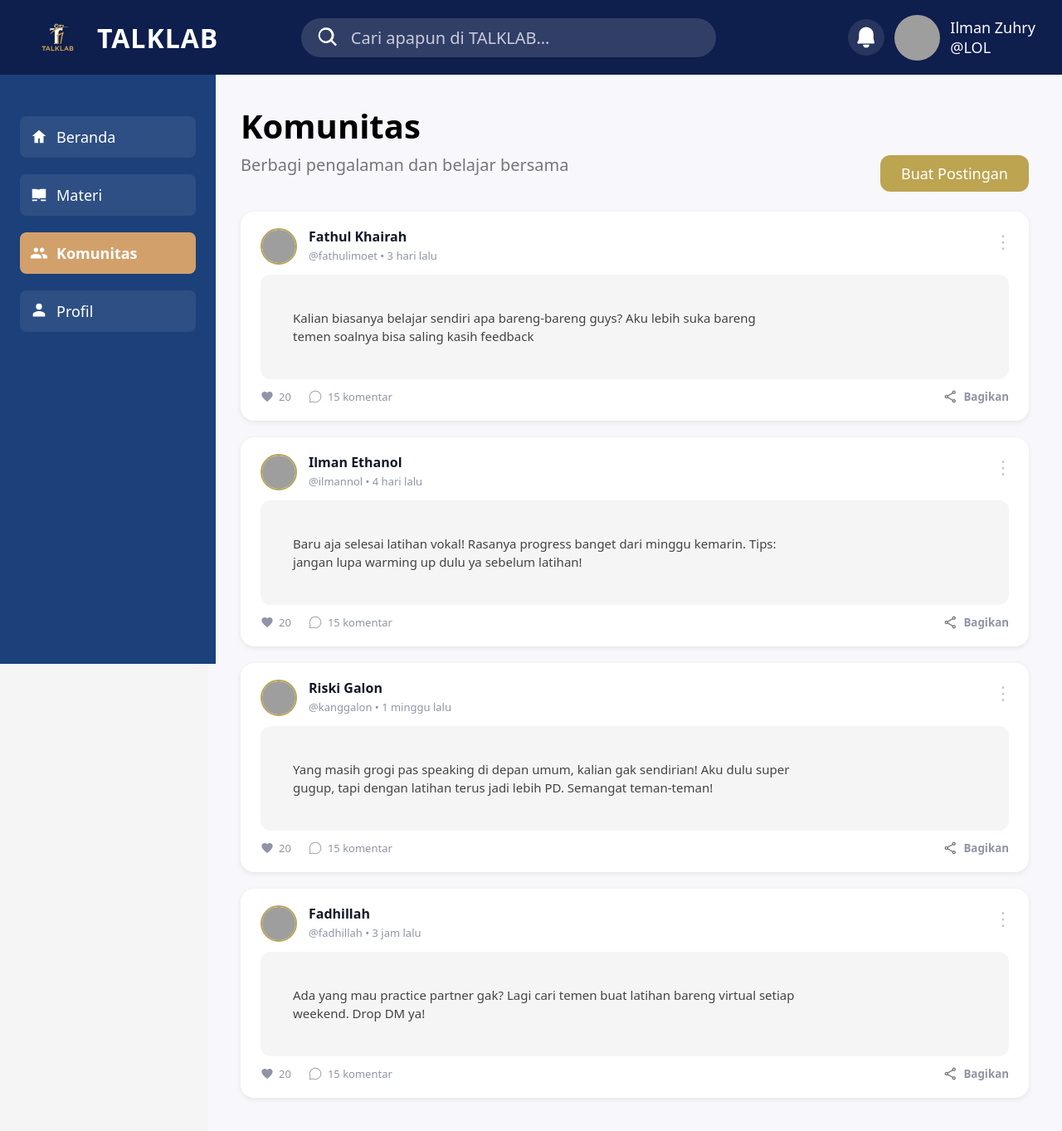
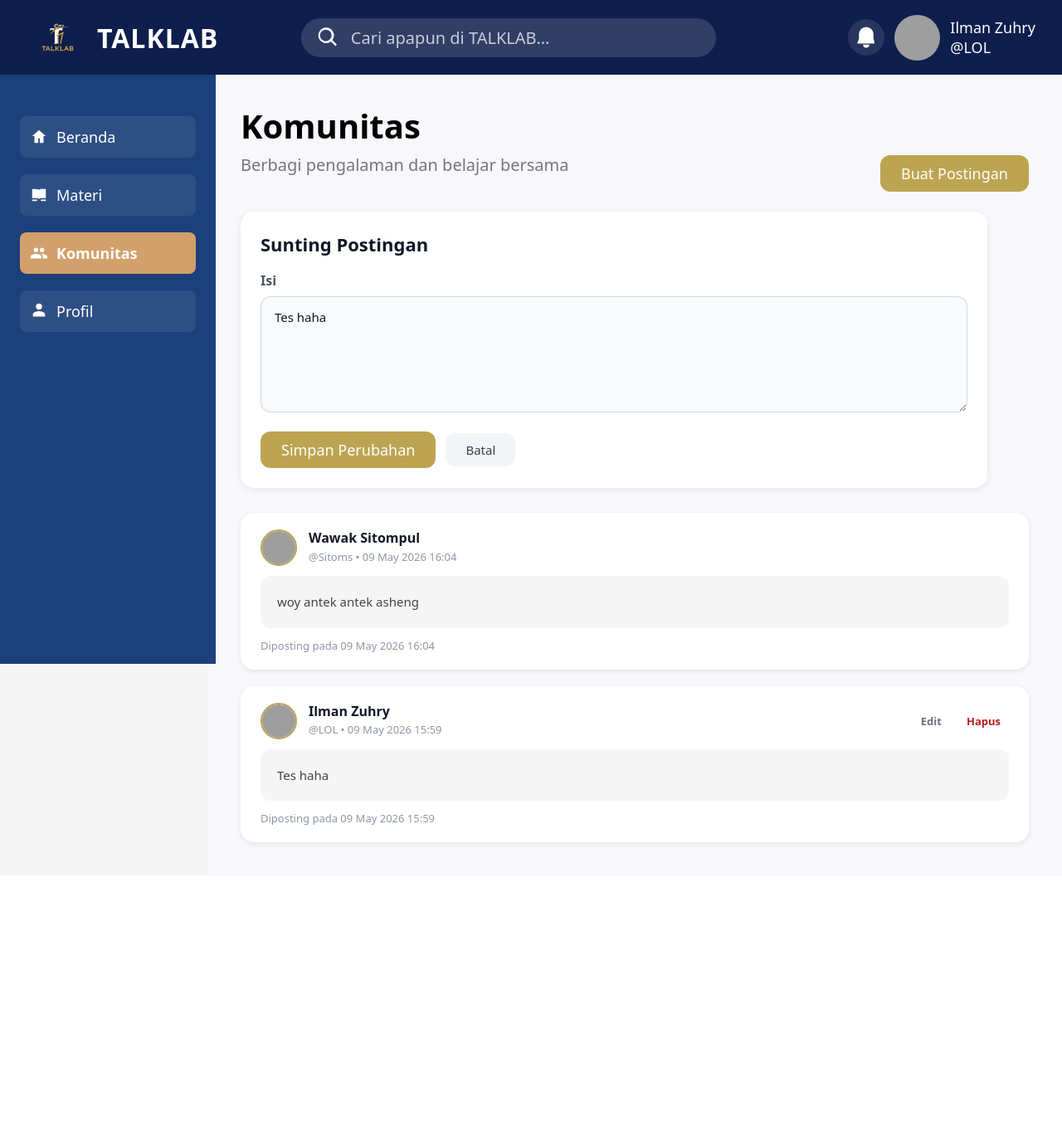
Before and after one commit to IlmanZuhry/TalkLab, a PHP site: page /Komunitas.php?edit=1 in a window 1280 px wide. Shown: the whole page at 83% size. After the commit the page ends 1019 px from the top, so only its background shows below. Run offline with PHP 8.4, Linux system fonts and the light colour scheme; a user stored in the database is signed in; data comes from the database, SQL or seed files in the repository; both versions use the stored data as it was after the commit; grey boxes are pictures that could not be loaded.

Commit message:
Komunitas1

```diff
--- a/Komunitas.php
+++ b/Komunitas.php
@@ -2,6 +2,79 @@
 require_once 'core.php';
 if (session_status() == PHP_SESSION_NONE) session_start();
 $app = new manz();
+$app->ensureSession();
+$currentUser = $app->getCurrentUser();
+
+$feedback = '';
+$feedbackType = 'info';
+$editPost = null;
+
+function redirectWith(array $params = []){
+    $url = 'Komunitas.php';
+    if (!empty($params)){
+        $url .= '?' . http_build_query($params);
+    }
+    header('Location: ' . $url);
+    exit;
+}
+
+if ($_SERVER['REQUEST_METHOD'] === 'POST') {
+    if (!$app->isLoggedIn()) {
+        redirectWith(['error' => 'Anda harus masuk untuk melakukan aksi ini.']);
+    }
+
+    $action = $_POST['action'] ?? '';
+    $content = trim($_POST['content'] ?? '');
+
+    if ($action === 'create') {
+        if ($content === '') {
+            redirectWith(['error' => 'Isi postingan tidak boleh kosong.']);
+        }
+        if ($app->createCommunityPost($currentUser['Id_User'],$content)) {
+            redirectWith(['success' => 'Postingan berhasil dibuat.']);
+        }
+        redirectWith(['error' => 'Gagal membuat postingan. Silakan coba lagi.']);
+    }
+
+    if ($action === 'update') {
+        $postId = $_POST['post_id'] ?? '';
+        if ($postId === '' || $title === '' || $content === '') {
+            redirectWith(['error' => 'Data tidak lengkap untuk memperbarui postingan.']);
+        }
+        if ($app->updateCommunityPost($postId, $currentUser['Id_User'],$content)) {
+            redirectWith(['success' => 'Postingan berhasil diperbarui.']);
+        }
+        redirectWith(['error' => 'Gagal memperbarui postingan.']);
+    }
+
+    if ($action === 'delete') {
+        $postId = $_POST['post_id'] ?? '';
+        if ($postId === '') {
+            redirectWith(['error' => 'Postingan tidak ditemukan.']);
+        }
+        if ($app->deleteCommunityPost($postId, $currentUser['Id_User'])) {
+            redirectWith(['success' => 'Postingan berhasil dihapus.']);
+        }
+        redirectWith(['error' => 'Gagal menghapus postingan.']);
+    }
+}
+
+if (!empty($_GET['success'])) {
+    $feedback = htmlspecialchars($_GET['success']);
+    $feedbackType = 'success';
+} elseif (!empty($_GET['error'])) {
+    $feedback = htmlspecialchars($_GET['error']);
+    $feedbackType = 'error';
+}
+
+if (!empty($_GET['edit']) && $currentUser) {
+    $post = $app->getCommunityPostById($_GET['edit']);
+    if ($post && $post['Id_User'] === $currentUser['Id_User']) {
+        $editPost = $post;
+    }
+}
+
+$posts = $app->getCommunityPosts();
 ?>
 <!DOCTYPE html>
 <html lang="id">
@@ -51,6 +124,21 @@ $app = new manz();
       margin-bottom: 24px;
       margin-top: -55px;
     }
+
+    .btn-submit{
+  background-color: #bca451;
+  color: white;
+  padding: 10px 25px;
+  border: none;
+  border-radius: 12px;
+  font-size: 18px;
+  cursor: pointer;
+  transition: background-color 0.3s;
+}
+
+.btn-submit:hover{
+  background-color: #a5924a;
+}
 
     .btn-posting:hover { background-color: #a5924a; }
 
@@ -104,10 +192,11 @@ $app = new manz();
       color: #434445;
       background-color: #f5f5f5;
       border-radius: 12px;
-      padding: 18px 0;
+      padding: 20px;
       white-space: pre-wrap;
       user-select: text;
       text-align: left;
+
     }
 
     .post-footer {
@@ -139,6 +228,129 @@ $app = new manz();
     }
 
     .post-share:hover { color: #bca451; }
+
+    .alert {
+      padding: 16px 20px;
+      border-radius: 14px;
+      margin-bottom: 24px;
+      font-size: 15px;
+      max-width: 900px;
+    }
+
+    .alert.success { background-color: #e6f4ea; color: #175c3f; }
+    .alert.error { background-color: #fce8e6; color: #9a2a22; }
+
+    .post-form {
+      background: white;
+      padding: 24px;
+      border-radius: 16px;
+      box-shadow: 0 2px 10px rgb(0 0 0 / 0.08);
+      margin-bottom: 30px;
+      max-width: 900px;
+    }
+
+    .post-form h2 {
+      margin-top: 0;
+      margin-bottom: 18px;
+      font-size: 22px;
+      color: #101828;
+    }
+
+    .form-group { margin-bottom: 18px; }
+    .form-group label {
+      display: block;
+      margin-bottom: 8px;
+      color: #4b5563;
+      font-weight: 600;
+    }
+
+    .form-group input,
+    .form-group textarea {
+      width: 100%;
+      padding: 14px 16px;
+      border: 1px solid #d1d5db;
+      border-radius: 12px;
+      font-size: 15px;
+      color: #111827;
+      background: #f8fafc;
+    }
+
+    .form-group textarea { min-height: 140px; resize: vertical; }
+
+    .form-actions {
+      display: flex;
+      flex-wrap: wrap;
+      gap: 12px;
+      align-items: center;
+    }
+
+    .btn-cancel {
+      display: inline-flex;
+      align-items: center;
+      justify-content: center;
+      padding: 10px 24px;
+      color: #374151;
+      background: #f3f4f6;
+      border-radius: 12px;
+      text-decoration: none;
+      font-size: 15px;
+    }
+
+    .info-box {
+      background: white;
+      max-width: 900px;
+      padding: 18px 22px;
+      border-radius: 16px;
+      box-shadow: 0 2px 10px rgb(0 0 0 / 0.05);
+      margin-bottom: 30px;
+      color: #334155;
+      font-size: 15px;
+    }
+
+    .post-list { display: flex; flex-direction: column; gap: 20px; }
+
+    .post-actions {
+      margin-left: auto;
+      display: flex;
+      gap: 10px;
+      align-items: center;
+    }
+
+    .post-action,
+    .post-action.delete {
+      font-size: 13px;
+      font-weight: 700;
+      color: #6b7280;
+      background: none;
+      border: none;
+      cursor: pointer;
+      text-decoration: none;
+      padding: 6px 10px;
+      border-radius: 10px;
+    }
+
+    .post-action.delete { color: #b91c1c; }
+
+    .post-title {
+      margin: 0;
+      font-size: 18px;
+      font-weight: 700;
+      color: #111827;
+    }
+
+    .empty-state {
+      padding: 24px;
+      border-radius: 16px;
+      background: white;
+      border: 1px dashed #cbd5e1;
+      color: #334155;
+      max-width: 900px;
+    }
+
+    @media (max-width: 1024px) {
+      main { padding: 24px; margin-left: 0; }
+      .btn-posting { float: none; display: block; width: 100%; margin-top: 12px; }
+    }
   </style>
 </head>
 
@@ -150,141 +362,86 @@ $app = new manz();
     <div class="clearfix">
       <h1 style="font-size:40px; font-weight:700; color:#000;">Komunitas</h1>
       <p style="color:#777; font-size:20px; margin-bottom:30px;">Berbagi pengalaman dan belajar bersama</p>
-      <button class="btn-posting" type="button" aria-label="Buat Postingan">Buat Postingan</button>
+      <?php if ($currentUser): ?>
+        <button class="btn-posting" id="toggle-post-form" type="button" aria-label="Buat Postingan">Buat Postingan</button>
+      <?php endif; ?>
     </div>
 
+    <?php if ($feedback): ?>
+      <div class="alert <?= $feedbackType ?>"><?= $feedback ?></div>
+    <?php endif; ?>
+
+    <?php if ($currentUser): ?>
+      <section class="post-form" id="post-form" style="<?= $editPost ? 'display:block;' : 'display:none;' ?>">
+        <h2><?= $editPost ? 'Sunting Postingan' : 'Tulis Postingan Baru' ?></h2>
+        <form action="Komunitas.php" method="post">
+          <input type="hidden" name="action" value="<?= $editPost ? 'update' : 'create' ?>">
+          <?php if ($editPost): ?>
+            <input type="hidden" name="post_id" value="<?= htmlspecialchars($editPost['Id']) ?>">
+          <?php endif; ?>
+
+          <div class="form-group">
+            <label for="content">Isi</label>
+            <textarea id="content" name="content" required><?= htmlspecialchars($editPost['Isi'] ?? '') ?></textarea>
+          </div>
+
+          <div class="form-actions">
+            <button class="btn-submit" type="submit"><?= $editPost ? 'Simpan Perubahan' : 'Posting' ?></button>
+            <?php if ($editPost): ?>
+              <a href="Komunitas.php" class="btn-cancel">Batal</a>
+            <?php endif; ?>
+          </div>
+        </form>
+      </section>
+    <?php else: ?>
+      <div class="info-box">Silakan <a href="login.php">masuk</a> atau <a href="regis.php">daftar</a> untuk membuat postingan komunitas.</div>
+    <?php endif; ?>
+
     <section class="post-list" aria-label="Daftar posting komunitas">
+      <?php if (empty($posts)): ?>
+        <div class="empty-state">Belum ada postingan. Jadilah yang pertama untuk berbagi!</div>
+      <?php endif; ?>
 
-      <article class="post" tabindex="0">
-        <header class="post-header">
-          <img src="https://i.pravatar.cc/44?u=fathul" alt="Avatar Fathul Khairah" class="post-avatar" width="44" height="44" />
-          <div class="post-author-info">
-            <div class="post-author">Fathul Khairah</div>
-            <div class="post-username-time">@fathulimoet • 3 hari lalu</div>
-          </div>
-          <button class="post-menu" aria-label="Opsi postingan">&#8942;</button>
-        </header>
-        <p class="post-text">
-          Kalian biasanya belajar sendiri apa bareng-bareng guys? Aku lebih suka bareng
-          temen soalnya bisa saling kasih feedback
-        </p>
-        <footer class="post-footer">
-          <div class="reactions" aria-label="Reaksi postingan">
-            <div class="reaction-icon" aria-label="20 likes">
-              <svg viewBox="0 0 24 24" aria-hidden="true" focusable="false">
-                <path d="M12 21.35l-1.45-1.32C5.4 15.36 2 12.28 2 8.5 2 5.42 4.42 3 7.5 3c1.74 0 3.41.81 4.5 2.09C13.09 3.81 14.76 3 16.5 3 19.58 3 22 5.42 22 8.5c0 3.78-3.4 6.86-8.55 11.54L12 21.35z" />
-              </svg>
-              20
+      <?php foreach ($posts as $post): ?>
+        <article class="post" tabindex="0">
+          <header class="post-header">
+            <img src="https://i.pravatar.cc/44?u=<?= urlencode($post['username'] ?: $post['Id_User']) ?>" alt="Avatar <?= htmlspecialchars($post['name'] ?: 'Pengguna') ?>" class="post-avatar" width="44" height="44">
+            <div class="post-author-info">
+              <div class="post-author"><?= htmlspecialchars($post['name'] ?: 'Pengguna') ?></div>
+              <div class="post-username-time">@<?= htmlspecialchars($post['username'] ?: 'guest') ?> • <?= htmlspecialchars(date('d M Y H:i', strtotime($post['Dibuat']))) ?></div>
             </div>
-            <div class="reaction-icon" aria-label="15 komentar">
-              <img src="icon/komen.svg" style="width:18px; height:18px;">
-              15 komentar
-            </div>
-          </div>
-          <button class="post-share" aria-label="Bagikan postingan">
-            <img src="icon/share.svg" style="width:18px; height:18px;"> Bagikan
-          </button>
-        </footer>
-      </article>
+            <?php if ($currentUser && $post['Id_User'] === $currentUser['Id_User']): ?>
+              <div class="post-actions">
+                <a class="post-action" href="Komunitas.php?edit=<?= urlencode($post['Id']) ?>">Edit</a>
+                <form action="Komunitas.php" method="post" onsubmit="return confirm('Hapus postingan ini?');">
+                  <input type="hidden" name="action" value="delete">
+                  <input type="hidden" name="post_id" value="<?= htmlspecialchars($post['Id']) ?>">
+                  <button type="submit" class="post-action delete">Hapus</button>
+                </form>
+              </div>
+            <?php endif; ?>
+          </header>
 
-      <article class="post" tabindex="0">
-        <header class="post-header">
-          <img src="https://i.pravatar.cc/44?u=ilman" alt="Avatar Ilman Ethanol" class="post-avatar" width="44" height="44" />
-          <div class="post-author-info">
-            <div class="post-author">Ilman Ethanol</div>
-            <div class="post-username-time">@ilmannol • 4 hari lalu</div>
-          </div>
-          <button class="post-menu" aria-label="Opsi postingan">&#8942;</button>
-        </header>
-        <p class="post-text">
-          Baru aja selesai latihan vokal! Rasanya progress banget dari minggu kemarin. Tips:
-          jangan lupa warming up dulu ya sebelum latihan!
-        </p>
-        <footer class="post-footer">
-          <div class="reactions" aria-label="Reaksi postingan">
-            <div class="reaction-icon" aria-label="20 likes">
-              <svg viewBox="0 0 24 24" aria-hidden="true" focusable="false">
-                <path d="M12 21.35l-1.45-1.32C5.4 15.36 2 12.28 2 8.5 2 5.42 4.42 3 7.5 3c1.74 0 3.41.81 4.5 2.09C13.09 3.81 14.76 3 16.5 3 19.58 3 22 5.42 22 8.5c0 3.78-3.4 6.86-8.55 11.54L12 21.35z" />
-              </svg>
-              20
-            </div>
-            <div class="reaction-icon" aria-label="15 komentar">
-              <img src="icon/komen.svg" style="width:18px; height:18px;">
-              15 komentar
-            </div>
-          </div>
-          <button class="post-share" aria-label="Bagikan postingan">
-            <img src="icon/share.svg" style="width:18px; height:18px;"> Bagikan
-          </button>
-        </footer>
-      </article>
 
-      <article class="post" tabindex="0">
-        <header class="post-header">
-          <img src="https://i.pravatar.cc/44?u=riski" alt="Avatar Riski Galon" class="post-avatar" width="44" height="44" />
-          <div class="post-author-info">
-            <div class="post-author">Riski Galon</div>
-            <div class="post-username-time">@kanggalon • 1 minggu lalu</div>
-          </div>
-          <button class="post-menu" aria-label="Opsi postingan">&#8942;</button>
-        </header>
-        <p class="post-text">
-          Yang masih grogi pas speaking di depan umum, kalian gak sendirian! Aku dulu super
-          gugup, tapi dengan latihan terus jadi lebih PD. Semangat teman-teman!
-        </p>
-        <footer class="post-footer">
-          <div class="reactions" aria-label="Reaksi postingan">
-            <div class="reaction-icon" aria-label="20 likes">
-              <svg viewBox="0 0 24 24" aria-hidden="true" focusable="false">
-                <path d="M12 21.35l-1.45-1.32C5.4 15.36 2 12.28 2 8.5 2 5.42 4.42 3 7.5 3c1.74 0 3.41.81 4.5 2.09C13.09 3.81 14.76 3 16.5 3 19.58 3 22 5.42 22 8.5c0 3.78-3.4 6.86-8.55 11.54L12 21.35z" />
-              </svg>
-              20
-            </div>
-            <div class="reaction-icon" aria-label="15 komentar">
-              <img src="icon/komen.svg" style="width:18px; height:18px;">
-              15 komentar
-            </div>
-          </div>
-          <button class="post-share" aria-label="Bagikan postingan">
-            <img src="icon/share.svg" style="width:18px; height:18px;"> Bagikan
-          </button>
-        </footer>
-      </article>
-
-      <article class="post" tabindex="0">
-        <header class="post-header">
-          <img src="https://i.pravatar.cc/44?u=fadhillah" alt="Avatar Fadhillah" class="post-avatar" width="44" height="44" />
-          <div class="post-author-info">
-            <div class="post-author">Fadhillah</div>
-            <div class="post-username-time">@fadhillah • 3 jam lalu</div>
-          </div>
-          <button class="post-menu" aria-label="Opsi postingan">&#8942;</button>
-        </header>
-        <p class="post-text">
-          Ada yang mau practice partner gak? Lagi cari temen buat latihan bareng virtual setiap
-          weekend. Drop DM ya!
-        </p>
-        <footer class="post-footer">
-          <div class="reactions" aria-label="Reaksi postingan">
-            <div class="reaction-icon" aria-label="20 likes">
-              <svg viewBox="0 0 24 24" aria-hidden="true" focusable="false">
-                <path d="M12 21.35l-1.45-1.32C5.4 15.36 2 12.28 2 8.5 2 5.42 4.42 3 7.5 3c1.74 0 3.41.81 4.5 2.09C13.09 3.81 14.76 3 16.5 3 19.58 3 22 5.42 22 8.5c0 3.78-3.4 6.86-8.55 11.54L12 21.35z" />
-              </svg>
-              20
-            </div>
-            <div class="reaction-icon" aria-label="15 komentar">
-              <img src="icon/komen.svg" style="width:18px; height:18px;">
-              15 komentar
-            </div>
-          </div>
-          <button class="post-share" aria-label="Bagikan postingan">
-            <img src="icon/share.svg" style="width:18px; height:18px;"> Bagikan
-          </button>
-        </footer>
-      </article>
-
+          <p class="post-text"><?= nl2br(htmlspecialchars($post['Isi'])) ?></p>
+          <footer class="post-footer">
+            <span>Diposting pada <?= htmlspecialchars(date('d M Y H:i', strtotime($post['Dibuat']))) ?></span>
+          </footer>
+        </article>
+      <?php endforeach; ?>
     </section>
   </main>
+
+  <script>
+    document.getElementById('toggle-post-form')?.addEventListener('click', function () {
+      const form = document.getElementById('post-form');
+      if (!form) return;
+      const isHidden = form.style.display === 'none' || form.style.display === '';
+      form.style.display = isHidden ? 'block' : 'none';
+      this.textContent = isHidden ? 'Batalkan' : 'Buat Postingan';
+      this.setAttribute('aria-expanded', isHidden ? 'true' : 'false');
+    });
+  </script>
 </body>
 
 </html>
--- a/core.php
+++ b/core.php
@@ -4,13 +4,14 @@ class manz{
     var $user = "root";
     var $pass = "";
     var $dbname = "talklab";
-	var $koneksi ="";
+	public mysqli $koneksi;
 
 	function __construct(){
 		$this->koneksi=mysqli_connect($this->talkhost,$this->user,$this->pass,$this->dbname);
 		if(mysqli_connect_errno()){
 			echo"Koneksi gagal:".mysqli_connect_error();
 		}
+		$this->ensureCommunityPostsTable();
 	}
 
 	// Generate ID unik 6 karakter (huruf kapital + angka)
@@ -127,4 +128,77 @@ class manz{
 		if ($user !== false && !empty($user['Username'])) return htmlspecialchars($user['Username']);
 		return '';
 	}
+
+	// Pastikan tabel komunitas ada di database
+	public function ensureCommunityPostsTable(){
+	$create = "CREATE TABLE IF NOT EXISTS Komunitas (
+		Id INT UNSIGNED NOT NULL AUTO_INCREMENT,
+		Id_User VARCHAR(6) NOT NULL,
+		Isi TEXT NOT NULL,
+		Dibuat DATETIME NOT NULL DEFAULT CURRENT_TIMESTAMP,
+		Update_Post DATETIME NULL DEFAULT NULL
+		ON UPDATE CURRENT_TIMESTAMP,
+		PRIMARY KEY (Id),
+
+		KEY idx_user_id (Id_User),
+
+		CONSTRAINT fk_community_user FOREIGN KEY (Id_User) REFERENCES users(Id_User)
+		ON DELETE CASCADE
+		ON UPDATE CASCADE
+
+	) ENGINE=InnoDB DEFAULT CHARSET=utf8mb4 COLLATE=utf8mb4_general_ci";
+	mysqli_query($this->koneksi, $create);
 }
+
+	public function getCommunityPosts(){
+	$sql = "SELECT p.Id,p.Id_User,p.Isi,p.Dibuat,
+		u.Nama AS name,u.Username AS username
+		FROM Komunitas p LEFT JOIN users u ON p.Id_User = u.Id_User ORDER BY p.Dibuat DESC";
+
+	$res = mysqli_query($this->koneksi, $sql);
+
+	$posts = [];
+	if ($res){
+		while ($row = mysqli_fetch_assoc($res)){
+			$posts[] = $row;
+		}
+	}
+	return $posts;
+}
+
+	public function getCommunityPostById($postId){
+	$postIdEsc = (int) $postId;
+	$sql = "SELECT Id,Id_User,Isi,Dibuat
+		FROM Komunitas WHERE Id = $postIdEsc LIMIT 1";
+	$res = mysqli_query($this->koneksi, $sql);
+
+	if ($res && mysqli_num_rows($res) > 0){
+		return mysqli_fetch_assoc($res);
+	}
+	return false;
+}
+
+	public function createCommunityPost($userId, $content){
+	$userIdEsc = mysqli_real_escape_string($this->koneksi, $userId);
+	$contentEsc = mysqli_real_escape_string($this->koneksi, $content);
+	$sql = "INSERT INTO Komunitas (Id_User, Isi) VALUES ('$userIdEsc', '$contentEsc')";
+	return mysqli_query($this->koneksi, $sql);
+}
+
+	public function updateCommunityPost($postId, $userId,$content){
+	$postIdEsc = (int) $postId;
+	$userIdEsc = mysqli_real_escape_string($this->koneksi, $userId);
+	$contentEsc = mysqli_real_escape_string($this->koneksi, $content);
+	$sql = "UPDATE Komunitas SET Isi = '$contentEsc'
+		WHERE Id = $postIdEsc
+		AND Id_User = '$userIdEsc'
+		LIMIT 1";
+	return mysqli_query($this->koneksi, $sql);
+}
+	public function deleteCommunityPost($postId, $userId){
+	$postIdEsc = (int) $postId;
+	$userIdEsc = mysqli_real_escape_string($this->koneksi, $userId);
+	$sql = "DELETE FROM Komunitas WHERE Id = $postIdEsc AND Id_User = '$userIdEsc' LIMIT 1";
+	return mysqli_query($this->koneksi, $sql);
+}
+}
```
Also changed, not shown: talklab.sql (+55 -4 lines).
